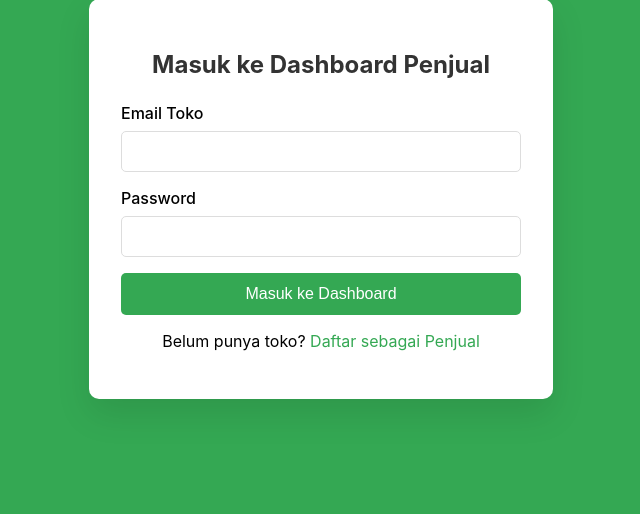
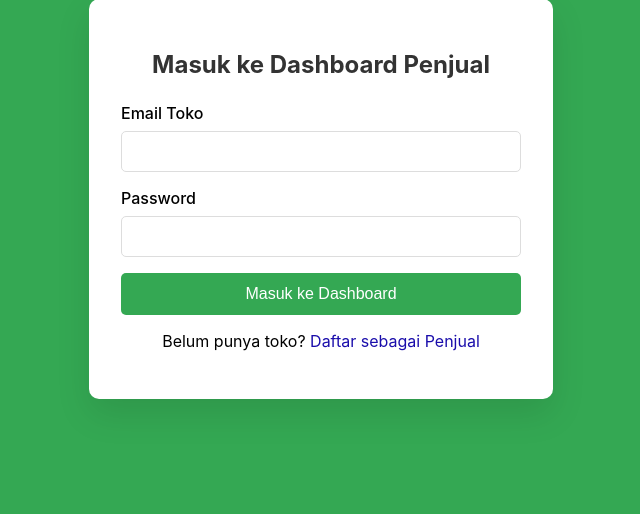
Before and after one commit to frl-im/UMKM, a PHP site: page /loginpenjual.php in a window 1280 px wide. Shown: the part 201-715 px from the top of the page, without its empty margins (319-959 px from the left). Run offline with PHP 8.4, Linux system fonts and the light colour scheme.

Commit message:
ubah warna hyperlink

```diff
--- a/loginpenjual.php
+++ b/loginpenjual.php
@@ -12,6 +12,7 @@ if (isset($_POST["login"])) {
     }
 }
 ?>
+
 <!DOCTYPE html>
 <html lang="id">
 <head>
@@ -31,7 +32,7 @@ if (isset($_POST["login"])) {
         .error { color: red; font-style: italic; text-align: center; margin-bottom: 1rem; }
         .success { color: green; text-align: center; margin-bottom: 1rem; }
         p { text-align: center; margin-top: 1rem; }
-        a { color: #34A853; text-decoration: none; }
+        a { color: #1A0DAB; text-decoration: none; }
     </style>
 </head>
 <body>
```
